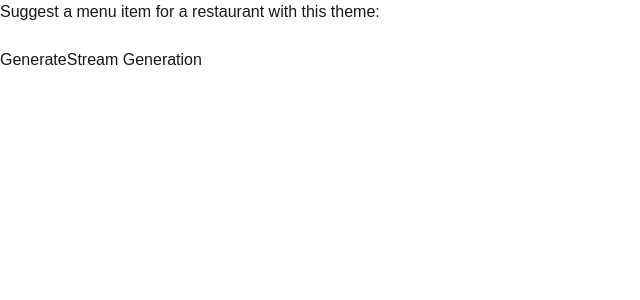
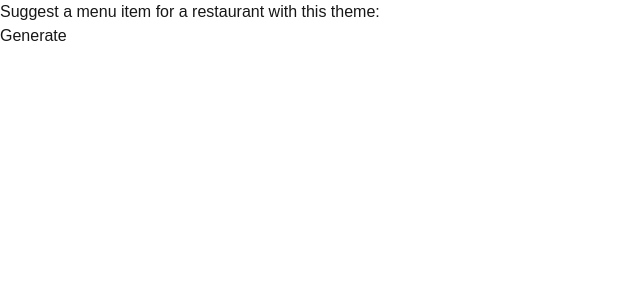
Before and after one commit to LukeSchlangen/genkit-calendar-builder, a Next.js app: page / in a window 1280 px wide. Shown: the top 300 px of the page, without its empty margins (0-640 px from the left). Built offline with nearby package versions, Linux system fonts and the light colour scheme.

Commit message:
remove streaming option

```diff
--- a/src/app/page.tsx
+++ b/src/app/page.tsx
@@ -1,58 +1,21 @@
 'use client';
 
 import { useState } from 'react';
-import { runFlow, streamFlow } from '@genkit-ai/next/client';
+import { runFlow } from '@genkit-ai/next/client';
 import { calendarIdeationFlow } from '@/genkit/calendarIdeationFlow';
 
 export default function Home() {
   const [result, setResult] = useState<string>('');
-  const [isLoading, setIsLoading] = useState(false);
-  const [streamedText, setStreamedText] = useState<string>('');
 
   async function getMenuItem(formData: FormData) {
     const theme = formData.get('theme')?.toString() ?? '';
-    setIsLoading(true);
 
-    try {
-      // Regular (non-streaming) approach
-      const result = await runFlow<typeof calendarIdeationFlow>({
-        url: '/api/calendarIdeation',
-        input: { theme },
-      });
+    const result = await runFlow<typeof calendarIdeationFlow>({
+      url: '/api/calendarIdeation',
+      input: { theme },
+    });
 
-      setResult(JSON.stringify(result, null, 2));
-    } catch (error) {
-      console.error('Error generating menu item:', error);
-    } finally {
-      setIsLoading(false);
-    }
-  }
-
-  async function streamMenuItem(formData: FormData) {
-    const theme = formData.get('theme')?.toString() ?? '';
-    setIsLoading(true);
-    setStreamedText('');
-
-    try {
-      // Streaming approach
-      const result = streamFlow<typeof calendarIdeationFlow>({
-        url: '/api/calendarIdeation',
-        input: { theme },
-      });
-
-      // Process the stream chunks as they arrive
-      for await (const chunk of result.stream) {
-        setStreamedText((prev) => prev + chunk);
-      }
-
-      // Get the final complete response
-      const finalOutput: any = await result.output;
-      setResult(JSON.stringify(finalOutput, null, 2));
-    } catch (error) {
-      console.error('Error streaming menu item:', error);
-    } finally {
-      setIsLoading(false);
-    }
+    setResult(JSON.stringify(result, null, 2));
   }
 
   return (
@@ -61,31 +24,11 @@ export default function Home() {
         <label htmlFor="theme">Suggest a menu item for a restaurant with this theme: </label>
         <input type="text" name="theme" id="theme" />
         <br />
-        <br />
-        <button type="submit" disabled={isLoading}>
+        <button type="submit">
           Generate
-        </button>
-        <button
-          type="button"
-          disabled={isLoading}
-          onClick={(e) => {
-            e.preventDefault();
-            const formData = new FormData(e.currentTarget.form!);
-            streamMenuItem(formData);
-          }}
-        >
-          Stream Generation
         </button>
       </form>
       <br />
-
-      {streamedText && (
-        <div>
-          <h3>Streaming Output:</h3>
-          <pre>{streamedText}</pre>
-        </div>
-      )}
-
       {result && (
         <div>
           <h3>Final Output:</h3>
```
